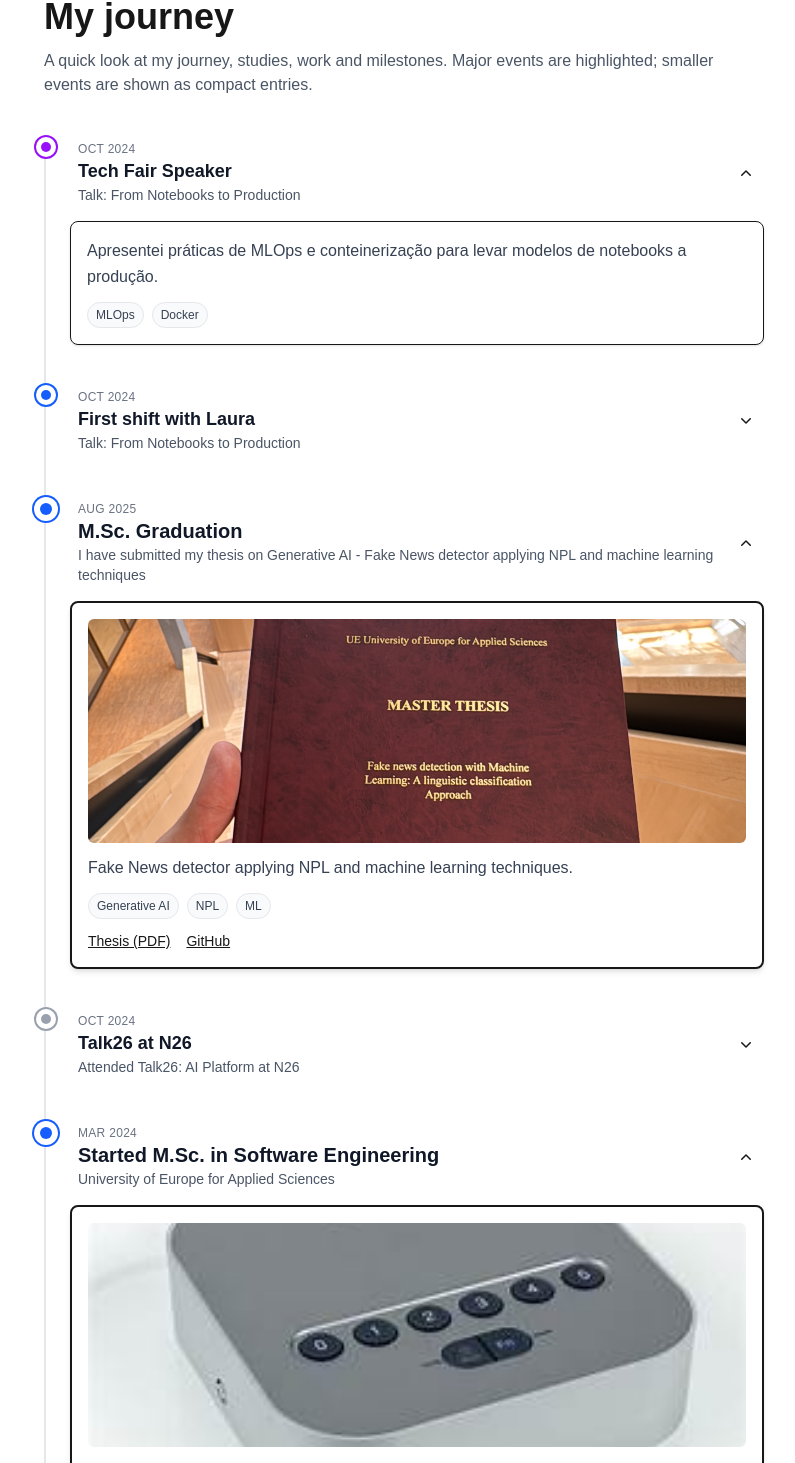
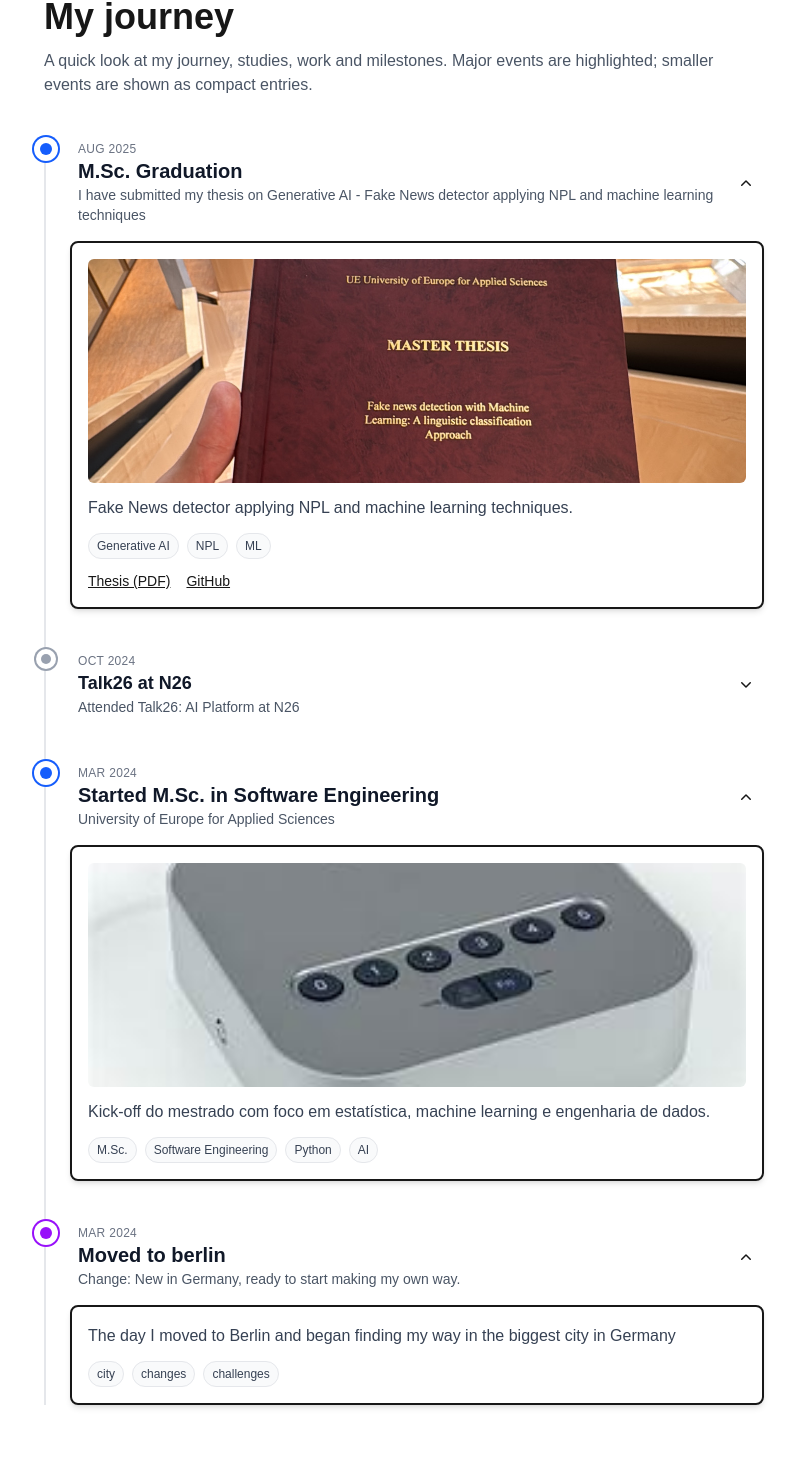
Before and after one commit to EdipoMarques/portfolio, a Next.js app: page /my-journey in a window 1280 px wide. Shown: the part 144-1607 px from the top of the page, without its empty margins (236-1031 px from the left). Built offline with nearby package versions, Linux system fonts and the light colour scheme.

Commit message:
timeline

```diff
--- a/app/data/timeline.ts
+++ b/app/data/timeline.ts
@@ -66,27 +66,15 @@ export const timeline: TimelineItem[] = [
     category: "education",
   },
   {
-    id: "2024-10-tech-fair",
-    dateLabel: "Oct 2024",
-    dateISO: "2025-10-15",
-    title: "Tech Fair Speaker",
-    subtitle: "Talk: From Notebooks to Production",
+    id: "2024-03-new-home",
+    dateLabel: "Mar 2024",
+    dateISO: "2024-01-03",
+    title: "Moved to berlin",
+    subtitle: "Change: New in Germany, ready to start making my own way.",
     description:
-      "Apresentei práticas de MLOps e conteinerização para levar modelos de notebooks a produção.",
-    tags: ["MLOps", "Docker"],
-    level: "minor",
+      "The day I moved to Berlin and began finding my way in the biggest city in Germany",
+    tags: ["city", "changes", "challenges"],
+    level: "major",
     category: "talk",
   },
-  {
-    id: "2024-10-stech-fair",
-    dateLabel: "Oct 2024",
-    dateISO: "2025-10-15",
-    title: "First shift with Laura",
-    subtitle: "Talk: From Notebooks to Production",
-    description:
-      "Apresentei práticas de MLOps e conteinerização para levar modelos de notebooks a produção.",
-    tags: ["MLOps", "Docker"],
-    level: "minor",
-    category: "education",
-  },
 ];
--- a/app/page.tsx
+++ b/app/page.tsx
@@ -45,7 +45,7 @@ export default function Home() {
         <div className="grid gap-10 lg:grid-cols-2">
           {/* About à esquerda */}
           <div>
-            <h2 className="text-3xl font-semibold">About Me</h2>
+            <h2 className="text-3xl font-semibold">About me</h2>
             <p className="mt-4 leading-relaxed text-gray-700">
               I’m a software engineer and recent MSc graduate with a research background and a data-analysis internship.
               During my master’s, I deepened my foundations in building and evaluating machine learning solutions,
```
